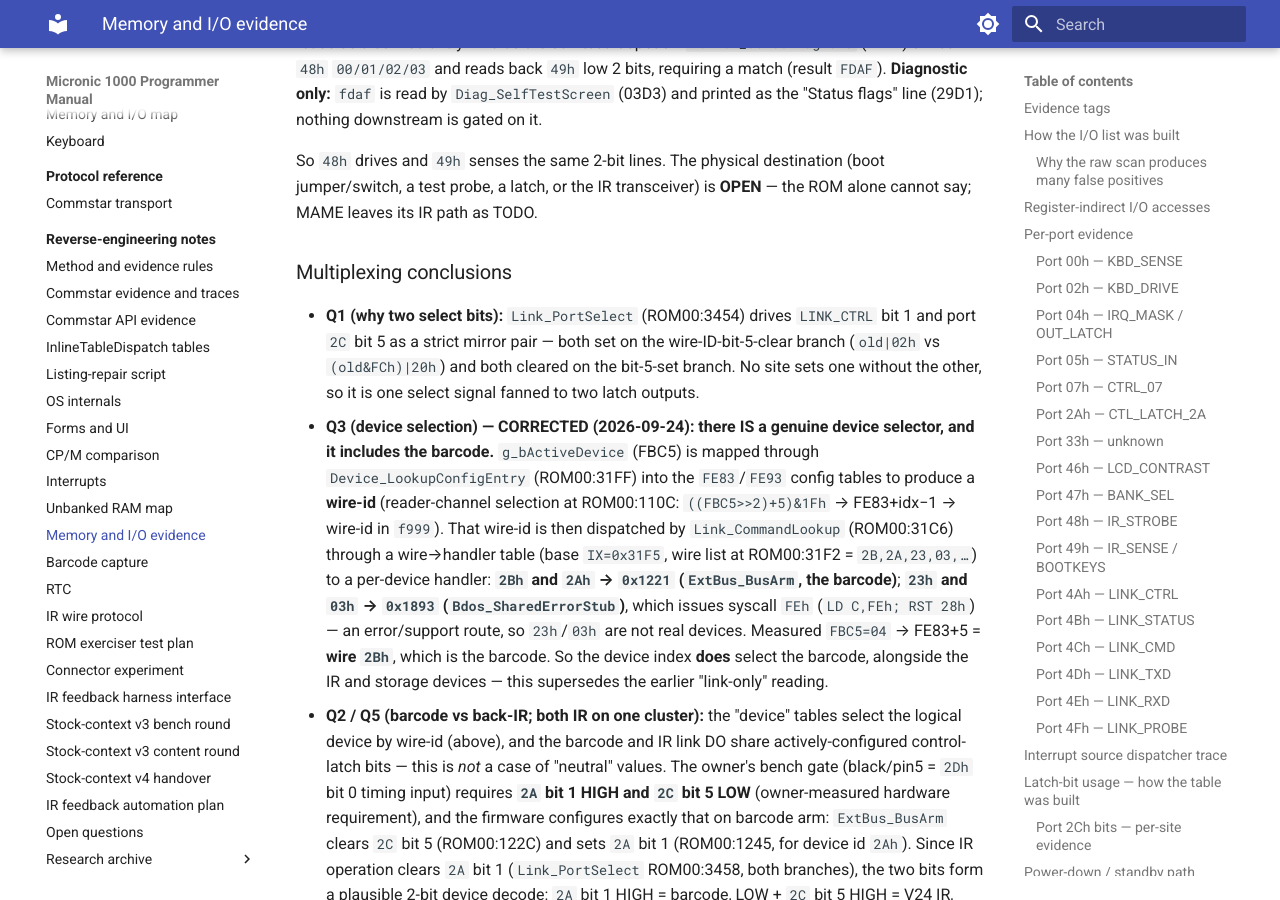
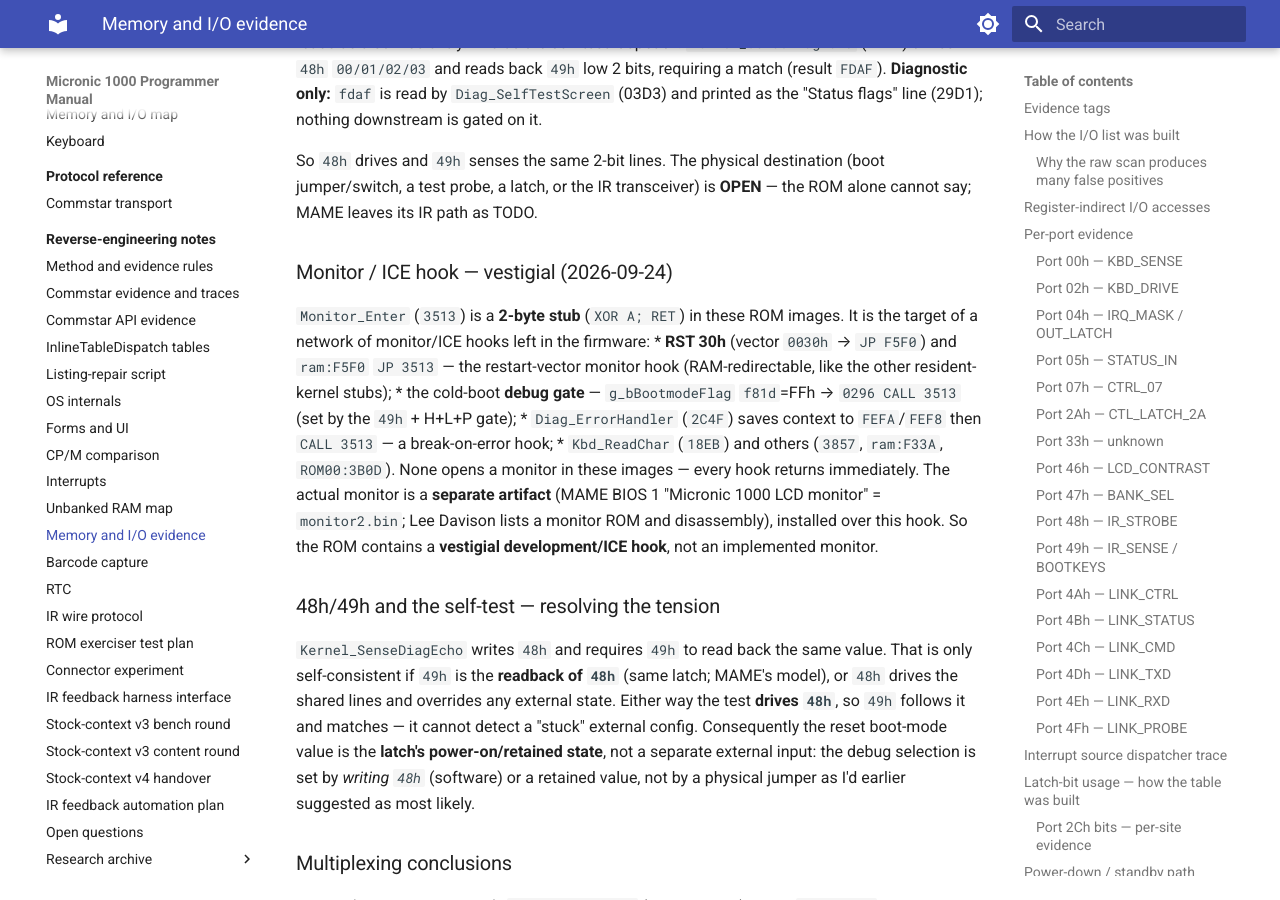
Before and after one commit to philpem/micronic1000, an MkDocs documentation site: the page built from doc/re-notes/memory-and-io-evidence.md, in a window 1280 px wide and 900 px high, scrolled down 10402 px. Built offline with MkDocs 1.6.1 and Material for MkDocs 9.7.7, drawn with Linux system fonts in a browser that asks for light colours.

Commit message:
docs: monitor/ICE hook is a vestigial stub; resolve the 48h/49h test tension
Monitor_Enter (3513) is XOR A/RET - a stub - but is the target of RST 30h
(via ram:F5F0), the error handler (context-save break), Kbd_ReadChar, and
the f81d debug gate. The real monitor is a separate ROM (MAME monitor2.bin
'Micronic 1000 LCD monitor'); production leaves the hook empty -> vestigial
dev/ICE hook.

48h/49h: the self-test drives 48h and requires 49h to match, so 49h must be
the 48h readback (or driven by 48h) - it cannot detect a stuck external
config. Hence the boot-mode is the latch's retained state, set by writing
48h, not a jumper.

```diff
--- a/doc/re-notes/memory-and-io-evidence.md
+++ b/doc/re-notes/memory-and-io-evidence.md
@@ -416,8 +416,38 @@ destination (boot jumper/switch, a test probe, a latch, or the IR
 transceiver) is **OPEN** — the ROM alone cannot say; MAME leaves its IR
 path as TODO.
 
+### Monitor / ICE hook — vestigial (2026-09-24)
+
+`Monitor_Enter` (`3513`) is a **2-byte stub** (`XOR A; RET`) in these
+ROM images. It is the target of a network of monitor/ICE hooks left in
+the firmware:
+* **RST 30h** (vector `0030h` → `JP F5F0`) and `ram:F5F0` `JP 3513` —
+  the restart-vector monitor hook (RAM-redirectable, like the other
+  resident-kernel stubs);
+* the cold-boot **debug gate** — `g_bBootmodeFlag` `f81d`=FFh →
+  `0296 CALL 3513` (set by the `49h` + H+L+P gate);
+* `Diag_ErrorHandler` (`2C4F`) saves context to `FEFA`/`FEF8` then
+  `CALL 3513` — a break-on-error hook;
+* `Kbd_ReadChar` (`18EB`) and others (`3857`, `ram:F33A`, `ROM00:3B0D`).
+None opens a monitor in these images — every hook returns immediately.
+The actual monitor is a **separate artifact** (MAME BIOS 1 "Micronic 1000
+LCD monitor" = `monitor2.bin`; Lee Davison lists a monitor ROM and
+disassembly), installed over this hook. So the ROM contains a
+**vestigial development/ICE hook**, not an implemented monitor.
+
+### 48h/49h and the self-test — resolving the tension
+
+`Kernel_SenseDiagEcho` writes `48h` and requires `49h` to read back the
+same value. That is only self-consistent if `49h` is the **readback of
+`48h`** (same latch; MAME's model), or `48h` drives the shared lines and
+overrides any external state. Either way the test **drives `48h`**, so
+`49h` follows it and matches — it cannot detect a "stuck" external
+config. Consequently the reset boot-mode value is the **latch's
+power-on/retained state**, not a separate external input: the debug
+selection is set by *writing `48h`* (software) or a retained value, not
+by a physical jumper as I'd earlier suggested as most likely.
+
 ### Multiplexing conclusions
-
 * **Q1 (why two select bits):** `Link_PortSelect` (ROM00:3454) drives
   `LINK_CTRL` bit 1 and port `2C` bit 5 as a strict mirror pair — both
   set on the wire-ID-bit-5-clear branch (`old|02h` vs `(old&FCh)|20h`)
```
